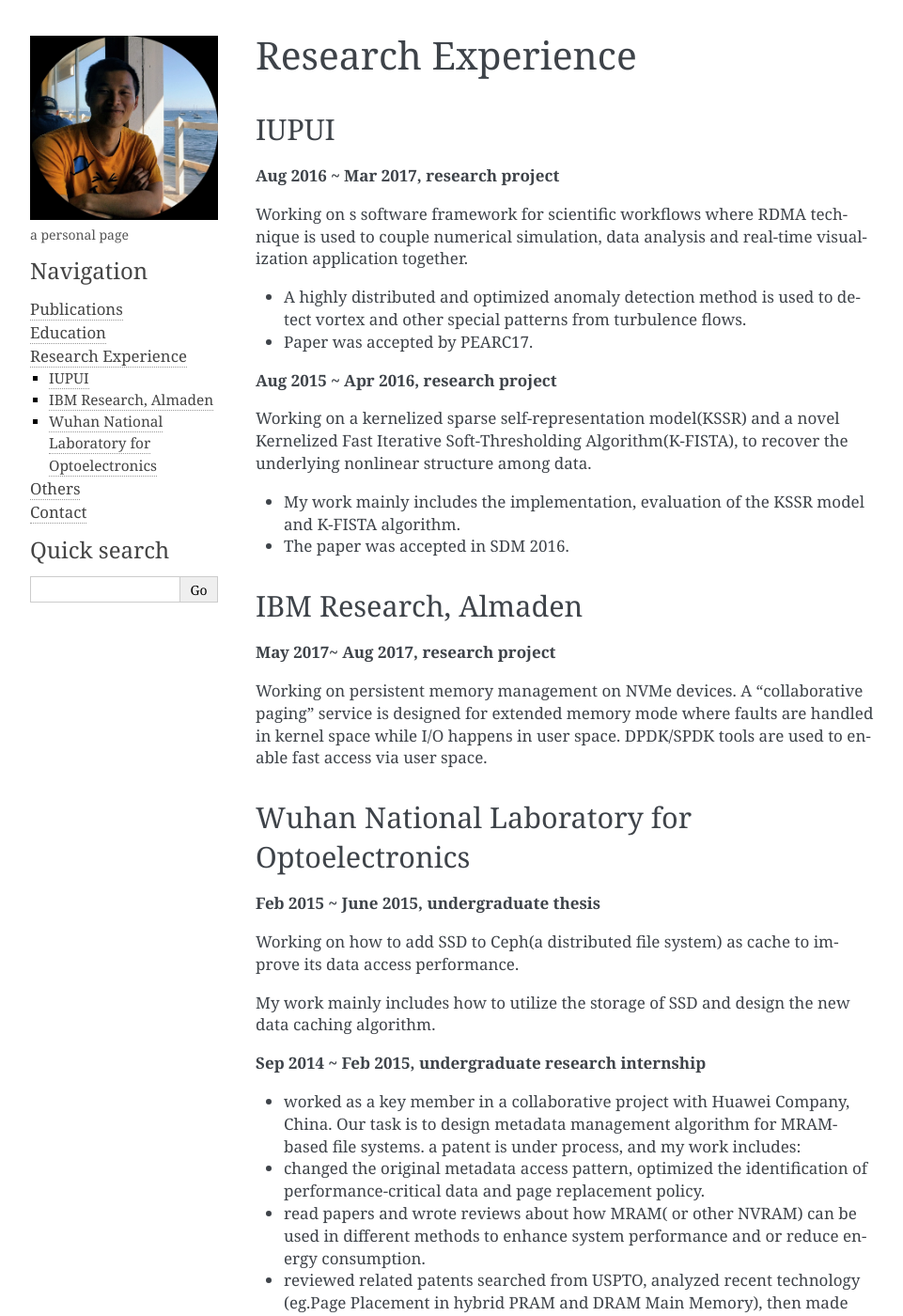
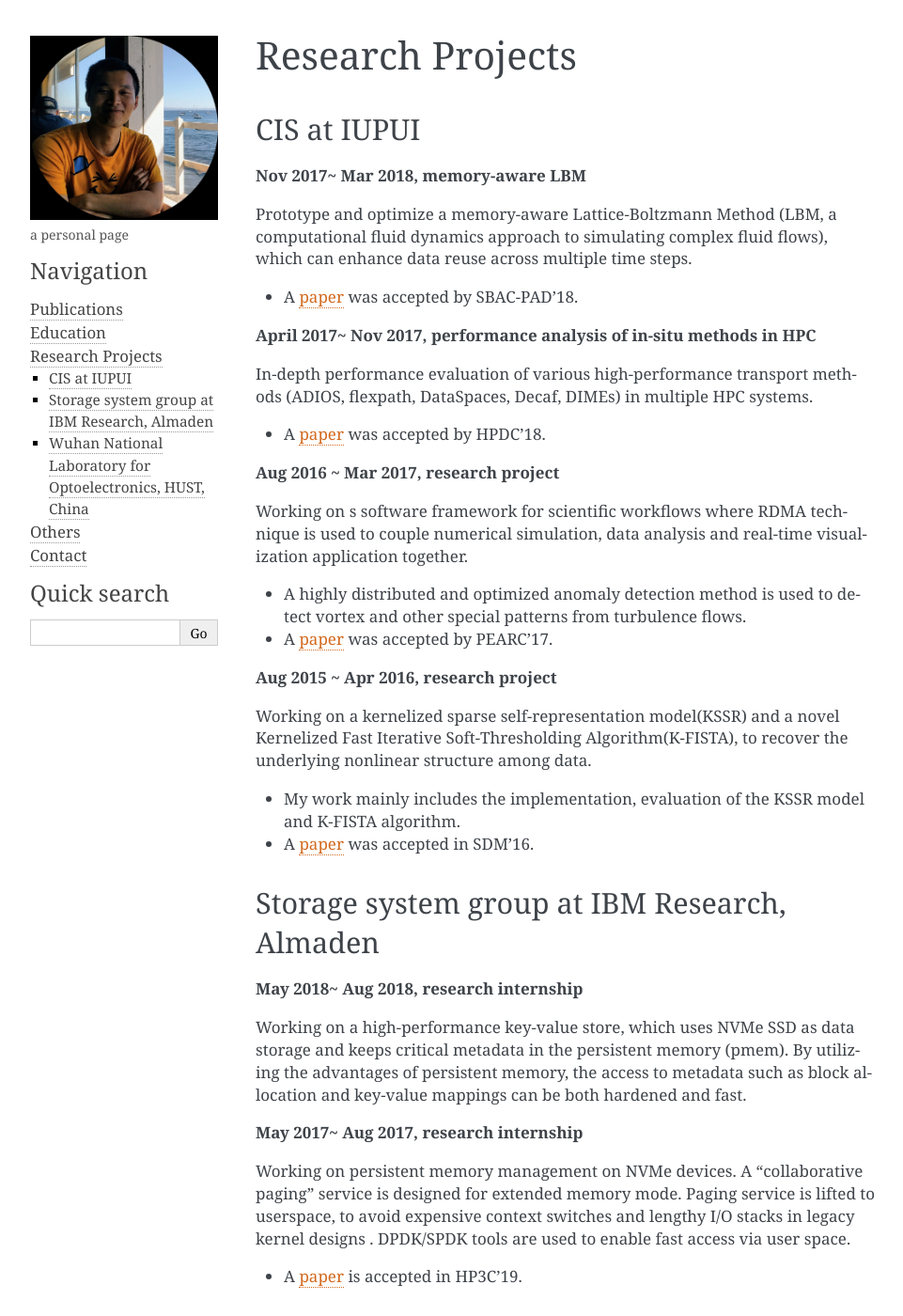
Before and after one commit to fengggli/fengggli.github.io, a Sphinx documentation site: the page built from source/experience.rst, in a window 1280 px wide and 1400 px high. Shown: the whole window at 94% size, without its empty margins (148-1109 px from the left). Built offline with Sphinx 7.4.7, drawn with Linux system fonts in a browser that asks for light colours; some of the changed text lies outside the part shown.

Commit message:
reoganize projects, add links to paper

```diff
--- a/source/conf.py
+++ b/source/conf.py
@@ -91,7 +91,7 @@ html_theme_options = {
     "fixed_sidebar": True,
     "logo":"imgs/self-img-cropped.jpg",
     "logo_name":"Feng Li",
-    "link":"#FF0000",
+    "link":"#D2691E",
 }
 
 # Add any paths that contain custom static files (such as style sheets) here,
--- a/source/experience.rst
+++ b/source/experience.rst
@@ -1,37 +1,53 @@
 .. _experience:
 
-Research Experience
-====================
+Research Projects
+=================
 
+CIS at IUPUI
+-------------
 
-IUPUI
----------
+**Nov 2017~  Mar 2018, memory-aware LBM**
+
+Prototype and optimize a memory-aware Lattice-Boltzmann Method (LBM, a computational fluid dynamics approach to simulating complex fluid flows), which can enhance data reuse across multiple time steps.
+
+* A :ref:`paper <bib-fu2018lbm>` was accepted by SBAC-PAD'18.
+
+**April 2017~ Nov 2017, performance analysis of in-situ methods in HPC**
+
+In-depth performance evaluation of various high-performance transport methods (ADIOS, flexpath, DataSpaces, Decaf, DIMEs) in multiple HPC systems.
+
+* A :ref:`paper <bib-fu2018zipper>` was accepted by HPDC'18.
 
 **Aug 2016 ~ Mar 2017, research project**
 
 Working on s software framework for scientific workflows where RDMA technique is used to couple numerical simulation, data analysis and real-time visualization application together.
 
 * A highly distributed and optimized anomaly detection method is used to detect vortex and other special patterns from turbulence flows.
-* Paper was accepted by PEARC17.
+* A :ref:`paper <bib-li2017mlworkflow>` was accepted by PEARC'17.
 
 **Aug 2015 ~ Apr 2016, research project**
 
 Working on a kernelized sparse self-representation model(KSSR) and a novel Kernelized Fast Iterative Soft-Thresholding Algorithm(K-FISTA), to recover the underlying nonlinear structure among data.
 
 * My work mainly includes the implementation, evaluation of the KSSR model and K-FISTA algorithm.
-* The paper was accepted in SDM 2016.
+* A :ref:`paper <bib-bian2016kfista>`  was accepted in SDM'16.
 
-IBM Research, Almaden
------------------------
+Storage system group at IBM Research, Almaden
+----------------------------------------------
 
-**May 2017~ Aug 2017, research project**
+**May 2018~ Aug 2018, research internship**
 
-Working on persistent memory management on NVMe devices. A "collaborative paging" service is designed for extended memory mode where faults are handled in kernel space while I/O happens in user space. DPDK/SPDK tools are used to enable fast access via user space.
+Working on a high-performance key-value store, which uses NVMe SSD as data storage and keeps critical metadata in the persistent memory (pmem).
+By utilizing the advantages of persistent memory, the access to metadata such as block allocation and key-value mappings can be both hardened and fast.
 
+**May 2017~ Aug 2017, research internship**
 
+Working on persistent memory management on NVMe devices. A "collaborative paging" service is designed for extended memory mode. Paging service is lifted to userspace, to avoid expensive context switches and lengthy I/O stacks in legacy kernel designs . DPDK/SPDK tools are used to enable fast access via user space.
 
-Wuhan National Laboratory for Optoelectronics
----------------------------------------------
+* A :ref:`paper <bib-li2019copager>`  is accepted in HP3C'19.
+
+Wuhan National Laboratory for Optoelectronics, HUST, China
+----------------------------------------------------------
 
 **Feb 2015 ~ June 2015, undergraduate thesis**
 
@@ -41,7 +57,8 @@ My work mainly includes how to utilize the storage of SSD and design the new dat
 
 **Sep 2014 ~ Feb 2015, undergraduate research internship**
 
-* worked as a key member in a collaborative project with Huawei Company, China. Our task is to design metadata management algorithm for MRAM-based file systems. a patent is under process, and my work includes:
+Worked as a key member in a collaborative project with Huawei Company, China. Our task is to design metadata management algorithm for MRAM-based file systems. a patent is under process, and my work includes:
+
 * changed the original metadata access pattern, optimized the identification of performance-critical data and page replacement policy.
 * read papers and wrote reviews about how MRAM( or other NVRAM) can be used in different methods to enhance system performance and or reduce energy consumption.
 * reviewed related patents searched from USPTO, analyzed recent technology (eg.Page Placement in hybrid PRAM and DRAM Main Memory), then made my suggestion for the project.
--- a/source/index.rst
+++ b/source/index.rst
@@ -8,7 +8,7 @@ Welcome to Feng Li's page!
 
 .. class::center
 
-I am Feng Li(李丰), currently a PhD student Purdue University, Indianapolis (IUPUI campus). I work with my advisor [Dr. Fengguang Song](https://cs.iupui.edu/~fgsong/)  in areas of Distributed Systems and High Performance Computing.
+I am Feng Li(李丰), currently a PhD student Purdue University, Indianapolis (IUPUI campus). I work with my advisor `Dr. Fengguang Song <https://cs.iupui.edu/~fgsong/>`_ in areas of Distributed Systems and High Performance Computing.
 
 
 .. toctree::
```
Also changed, not shown: README.md (+5 -4 lines), source/publications.rst (+14 -2 lines).
